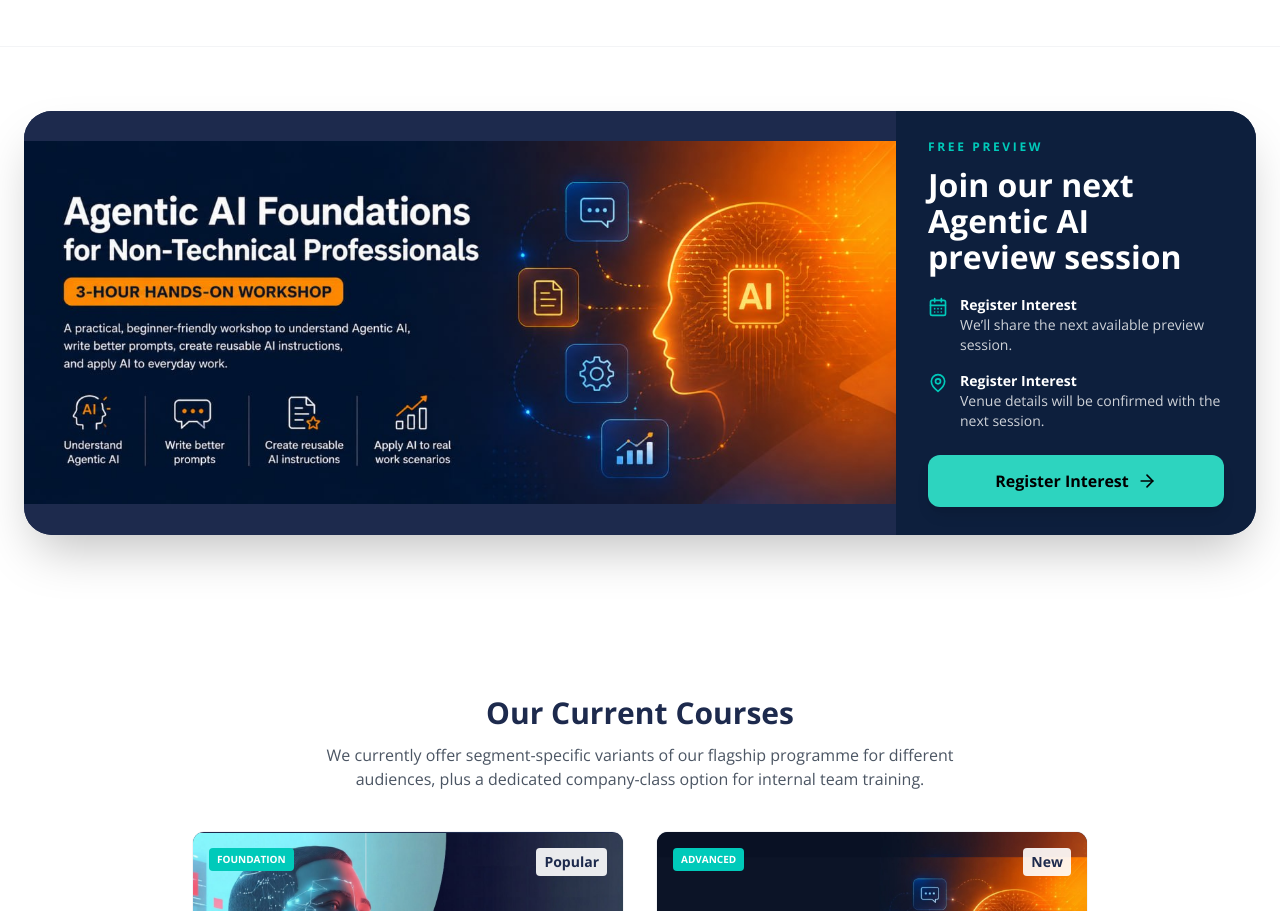
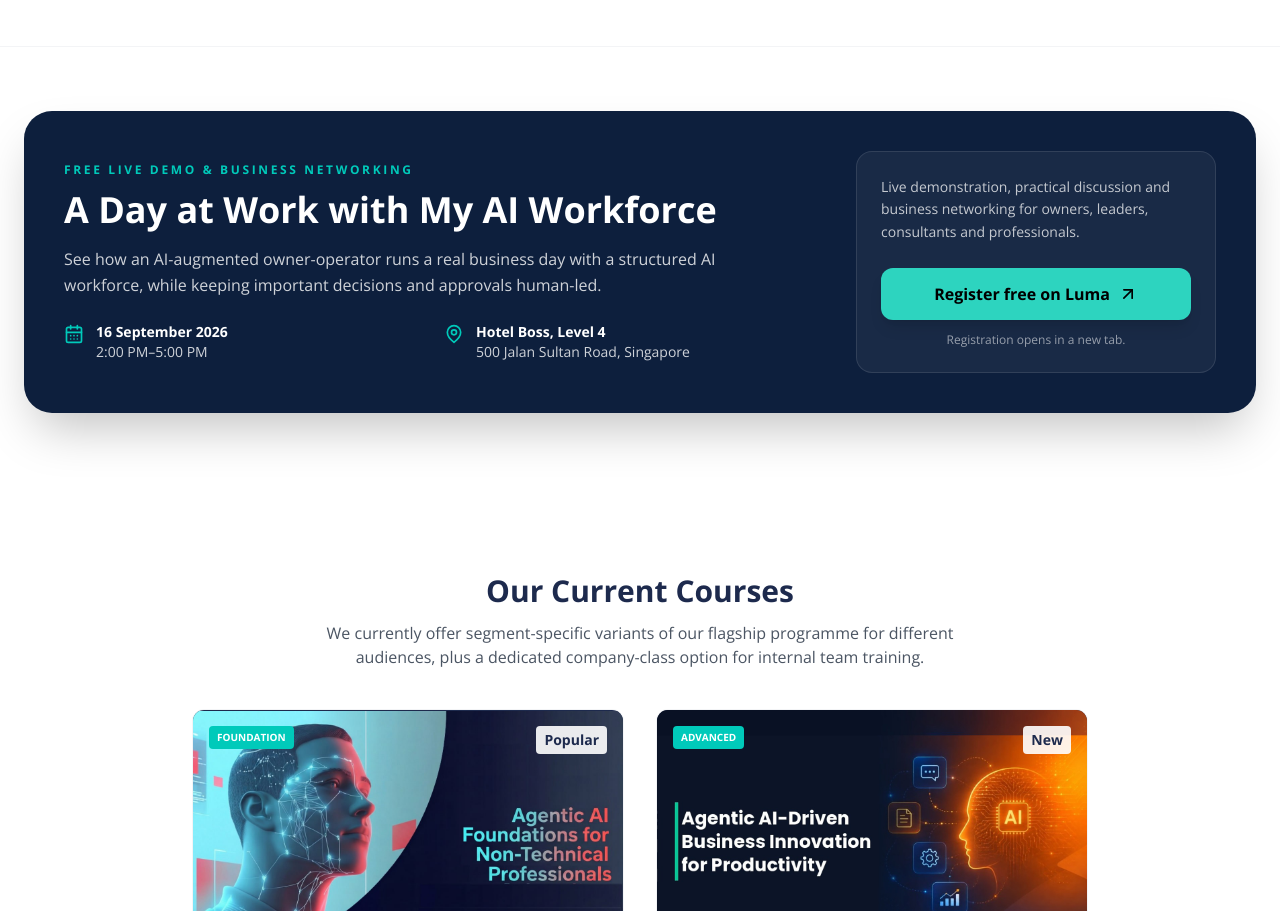
Before and after one commit to nexiuslabs/nexiusacademyskillsfuture, a React (Vite) app: page / in a window 1280 px wide. Shown: the part 3625-4536 px from the top of the page. Built offline with nearby package versions, Linux system fonts and the light colour scheme; no server answers.

Commit message:
feat(academy): promote AI workforce event

```diff
--- a/components/home/CoursePreviewCTA.tsx
+++ b/components/home/CoursePreviewCTA.tsx
@@ -1,71 +1,64 @@
 import React from 'react';
-import { ArrowRight, CalendarDays, MapPin } from 'lucide-react';
-import { Link } from 'react-router-dom';
-import ResponsiveImage from '../ResponsiveImage';
-import { openLeadModal } from '../../services/leadModal';
+import { ArrowUpRight, CalendarDays, MapPin } from 'lucide-react';
+import { trackOutboundClick } from '../../services/analytics';
 
-const openFreePreviewInterest = () =>
-  openLeadModal('free_preview', 'reserve_seat', {
-    page: '/',
-    position: 'home_course_preview_cta',
-    ctaLabel: 'register_interest_free_preview',
-    preferredIntake: 'Register Interest',
-    cohortCode: 'next-available',
-    courseSlug: 'free-preview',
-  });
+const EVENT_URL = 'https://luma.com/0g6j2m5c';
 
 const CoursePreviewCTA: React.FC = () => {
   return (
     <section className="bg-white py-12 md:py-16">
       <div className="container mx-auto px-6">
-        <div className="overflow-hidden rounded-[1.75rem] bg-primary shadow-2xl">
-          <div className="grid lg:grid-cols-[minmax(0,1fr),360px]">
-            <Link to="/course-preview" className="group block aspect-square bg-primary md:aspect-auto">
-              <picture className="block h-full">
-                <source media="(max-width: 767px)" srcSet="/images/home/course-preview-cta-mobile.jpg" />
-                <ResponsiveImage
-                  src="/images/home/course-preview-cta.jpg"
-                  alt="Agentic AI Foundations for Non-Technical Professionals 3-hour hands-on workshop"
-                  widths={[768, 1200]}
-                  sizes="(max-width: 1024px) 100vw, 360px"
-                  fit="contain"
-                  className="h-full w-full object-contain object-center transition-transform duration-700 group-hover:scale-[1.02]"
-                />
-              </picture>
-            </Link>
+        <div className="overflow-hidden rounded-[1.75rem] bg-[#0d1f3d] text-white shadow-2xl">
+          <div className="grid gap-8 px-6 py-8 md:px-10 md:py-10 lg:grid-cols-[minmax(0,1fr),360px] lg:items-center lg:gap-12">
+            <div>
+              <div className="mb-3 text-xs font-bold uppercase tracking-[0.22em] text-secondary">
+                Free live demo &amp; business networking
+              </div>
+              <h2 className="max-w-3xl text-3xl font-bold leading-tight md:text-4xl">
+                A Day at Work with My AI Workforce
+              </h2>
+              <p className="mt-4 max-w-2xl text-base leading-relaxed text-white/80">
+                See how an AI-augmented owner-operator runs a real business day with a structured AI workforce, while keeping important decisions and approvals human-led.
+              </p>
 
-            <div className="flex flex-col justify-center bg-[#0d1f3d] px-6 py-7 text-white md:px-8">
-              <div className="mb-3 text-xs font-bold uppercase tracking-[0.22em] text-secondary">
-                Free Preview
-              </div>
-              <h2 className="text-2xl font-bold leading-tight md:text-3xl lg:text-[2rem]">
-                Join our next Agentic AI preview session
-              </h2>
-              <div className="mt-5 space-y-4 text-sm text-white/80">
+              <div className="mt-6 grid gap-4 text-sm text-white/80 sm:grid-cols-2">
                 <div className="flex gap-3">
-                  <CalendarDays className="mt-0.5 h-5 w-5 flex-none text-secondary" />
+                  <CalendarDays className="mt-0.5 h-5 w-5 flex-none text-secondary" aria-hidden="true" />
                   <div>
-                    <div className="flex flex-wrap items-center gap-2">
-                      <span className="font-bold text-white">Register Interest</span>
-                    </div>
-                    <div>We’ll share the next available preview session.</div>
+                    <div className="font-bold text-white">16 September 2026</div>
+                    <div>2:00 PM–5:00 PM</div>
                   </div>
                 </div>
                 <div className="flex gap-3">
-                  <MapPin className="mt-0.5 h-5 w-5 flex-none text-secondary" />
+                  <MapPin className="mt-0.5 h-5 w-5 flex-none text-secondary" aria-hidden="true" />
                   <div>
-                    <div className="font-bold text-white">Register Interest</div>
-                    <div>Venue details will be confirmed with the next session.</div>
+                    <div className="font-bold text-white">Hotel Boss, Level 4</div>
+                    <div>500 Jalan Sultan Road, Singapore</div>
                   </div>
                 </div>
               </div>
-              <button
-                type="button"
-                onClick={openFreePreviewInterest}
-                className="mt-6 inline-flex w-full items-center justify-center rounded-xl bg-teal-400 px-6 py-3.5 text-base font-bold text-black shadow-lg transition-colors hover:bg-teal-300"
+            </div>
+
+            <div className="rounded-2xl border border-white/10 bg-white/5 p-6">
+              <p className="text-sm leading-relaxed text-white/75">
+                Live demonstration, practical discussion and business networking for owners, leaders, consultants and professionals.
+              </p>
+              <a
+                href={EVENT_URL}
+                target="_blank"
+                rel="noopener noreferrer"
+                onClick={() =>
+                  trackOutboundClick({
+                    channel: 'luma',
+                    pagePath: '/',
+                    position: 'home_ai_workforce_event_cta',
+                  })
+                }
+                className="mt-6 inline-flex min-h-12 w-full items-center justify-center rounded-xl bg-teal-400 px-6 py-3.5 text-base font-bold text-black shadow-lg transition-all hover:-translate-y-0.5 hover:bg-teal-300 focus-visible:outline focus-visible:outline-2 focus-visible:outline-offset-2 focus-visible:outline-white"
               >
-                Register Interest <ArrowRight className="ml-2 h-5 w-5" />
-              </button>
+                Register free on Luma <ArrowUpRight className="ml-2 h-5 w-5" aria-hidden="true" />
+              </a>
+              <p className="mt-3 text-center text-xs text-white/55">Registration opens in a new tab.</p>
             </div>
           </div>
         </div>
--- a/services/analytics.ts
+++ b/services/analytics.ts
@@ -208,7 +208,7 @@ export const trackLeadFormSubmit = (params: {
 };
 
 export const trackOutboundClick = (params: {
-  channel: 'skillsfuture' | 'whatsapp';
+  channel: 'luma' | 'skillsfuture' | 'whatsapp';
   pagePath: string;
   position: string;
 }) => {
```
Also changed, not shown: 1 other file (tests, documents, lock files or other folders).
